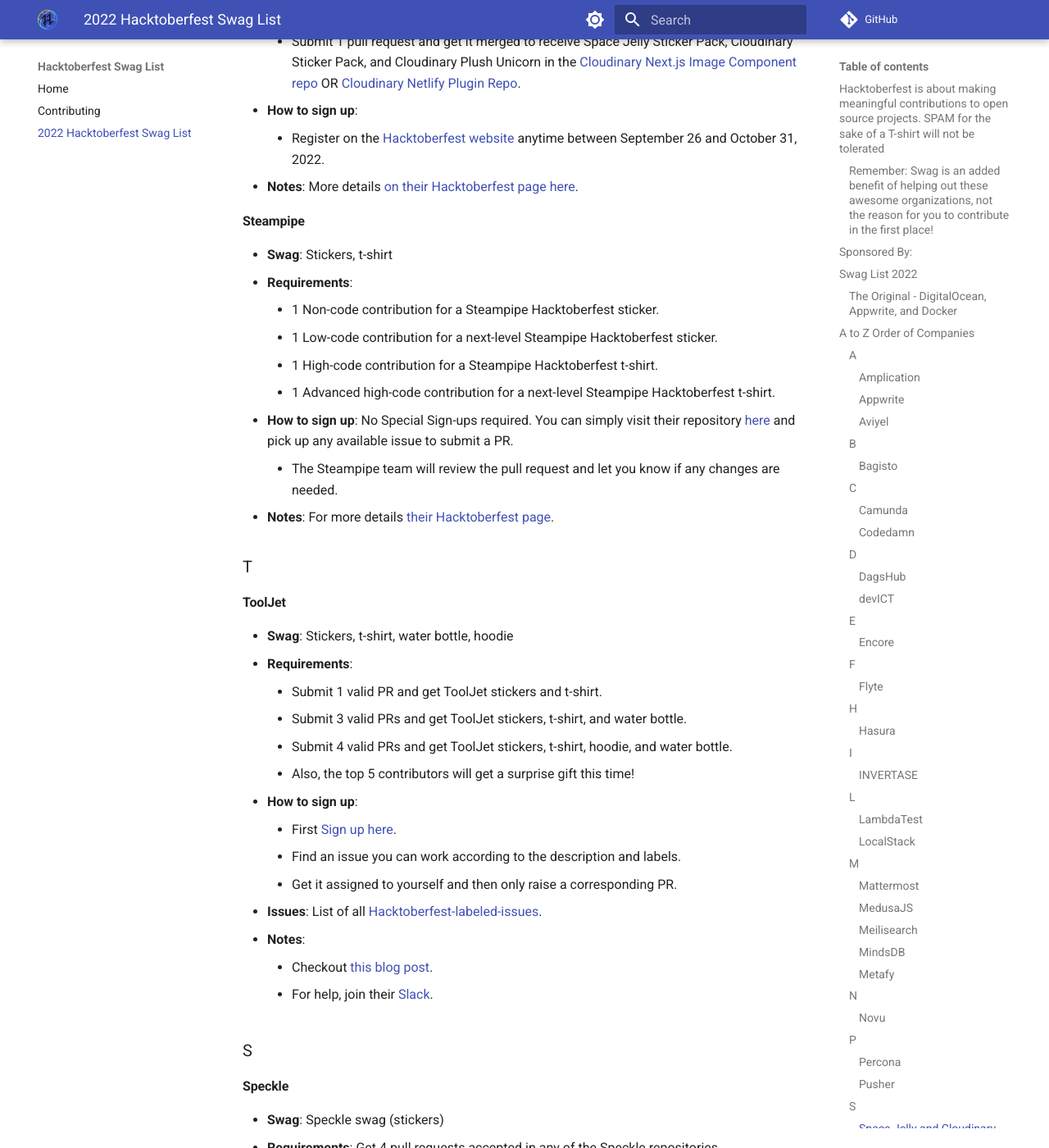
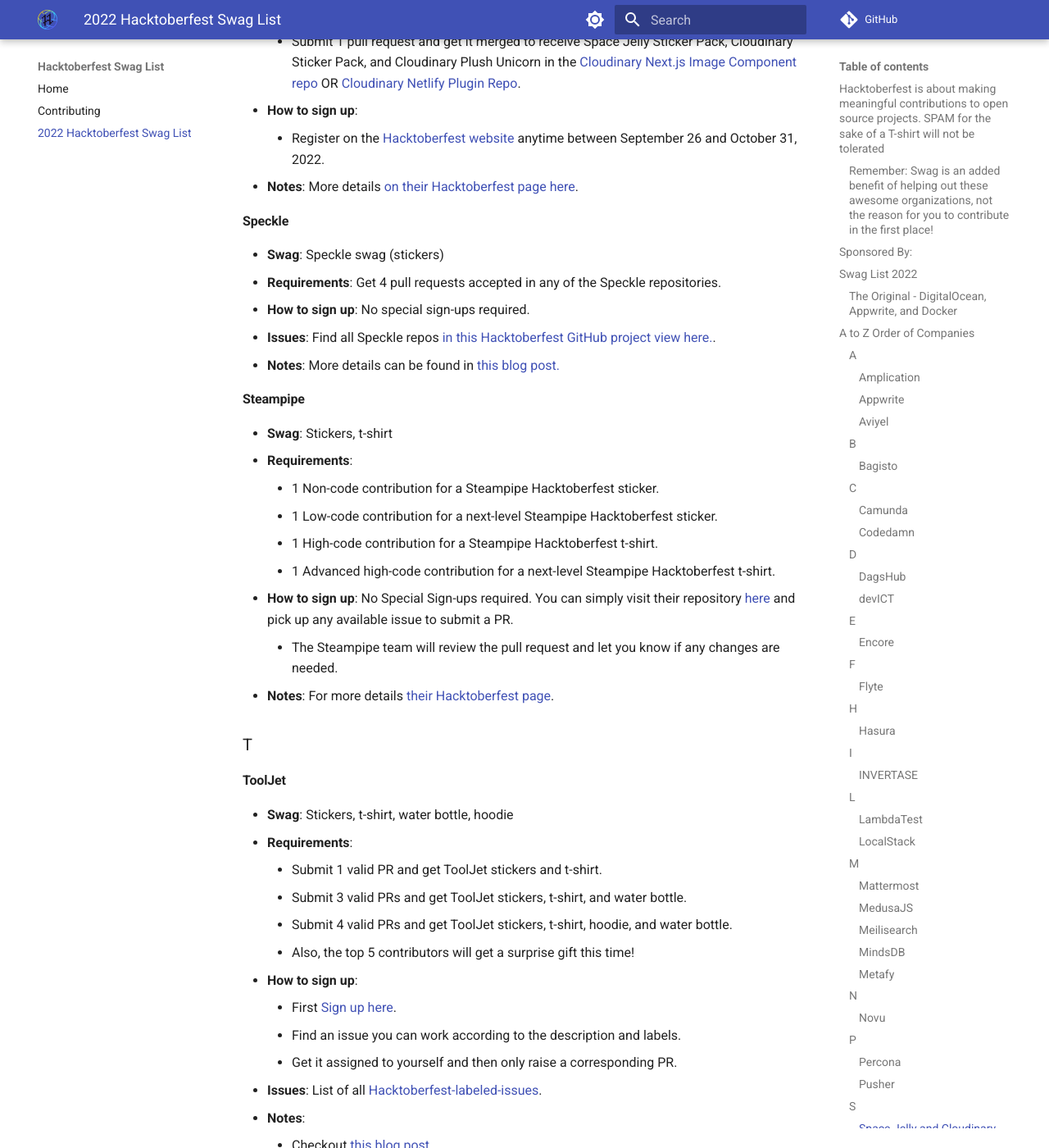
Before and after one commit to crweiner/hacktoberfest-swag-list, an MkDocs documentation site: the page built from docs/list.md, in a window 1280 px wide and 1400 px high, scrolled down 11489 px. Shown: the whole window at 82% size. Built offline with MkDocs 1.6.1 and Material for MkDocs 9.7.7, drawn with Linux system fonts in a browser that asks for light colours; comment, search, counter and statistics services are not loaded; some of the changed lines change nothing that is shown; some of the changed text lies outside the part shown.

Commit message:
Fix the S entries

```diff
--- a/docs/list.md
+++ b/docs/list.md
@@ -322,6 +322,14 @@
     - Register on the [Hacktoberfest website](https://hacktoberfest.com/){:target="\_blank"} anytime between September 26 and October 31, 2022.
 - **Notes**: More details [on their Hacktoberfest page here](https://spacejelly.dev/hacktoberfest/){:target="\_blank"}.
 
+#### Speckle
+
+- **Swag**: Speckle swag (stickers)
+- **Requirements**: Get 4 pull requests accepted in any of the Speckle repositories.
+- **How to sign up**: No special sign-ups required.
+- **Issues**: Find all Speckle repos [in this Hacktoberfest GitHub project view here.](https://github.com/orgs/specklesystems/projects/14/views/1).
+- **Notes**: More details can be found in [this blog post.](https://speckle.community/t/hacktoberfest-2022-with-speckle/3641)
+
 #### **Steampipe**
 
 - **Swag**: Stickers, t-shirt
@@ -352,16 +360,6 @@
 - **Notes**:
     - Checkout [this blog post](https://blog.tooljet.com/hacktoberfest-2022/){:target="\_blank"}.
     - For help, join their [Slack](https://tooljet.com/slack){:target="\_blank"}.
-
-### S
-
-#### Speckle
-
-- **Swag**: Speckle swag (stickers)
-- **Requirements**: Get 4 pull requests accepted in any of the Speckle repositories.
-- **How to sign up**: No special sign-ups required.
-- **Issues**: Find all Speckle repos [in this Hacktoberfest GitHub project view here.](https://github.com/orgs/specklesystems/projects/14/views/1).
-- **Notes**: More details can be found in [this blog post.](https://speckle.community/t/hacktoberfest-2022-with-speckle/3641)
 
 ### U
 
```
